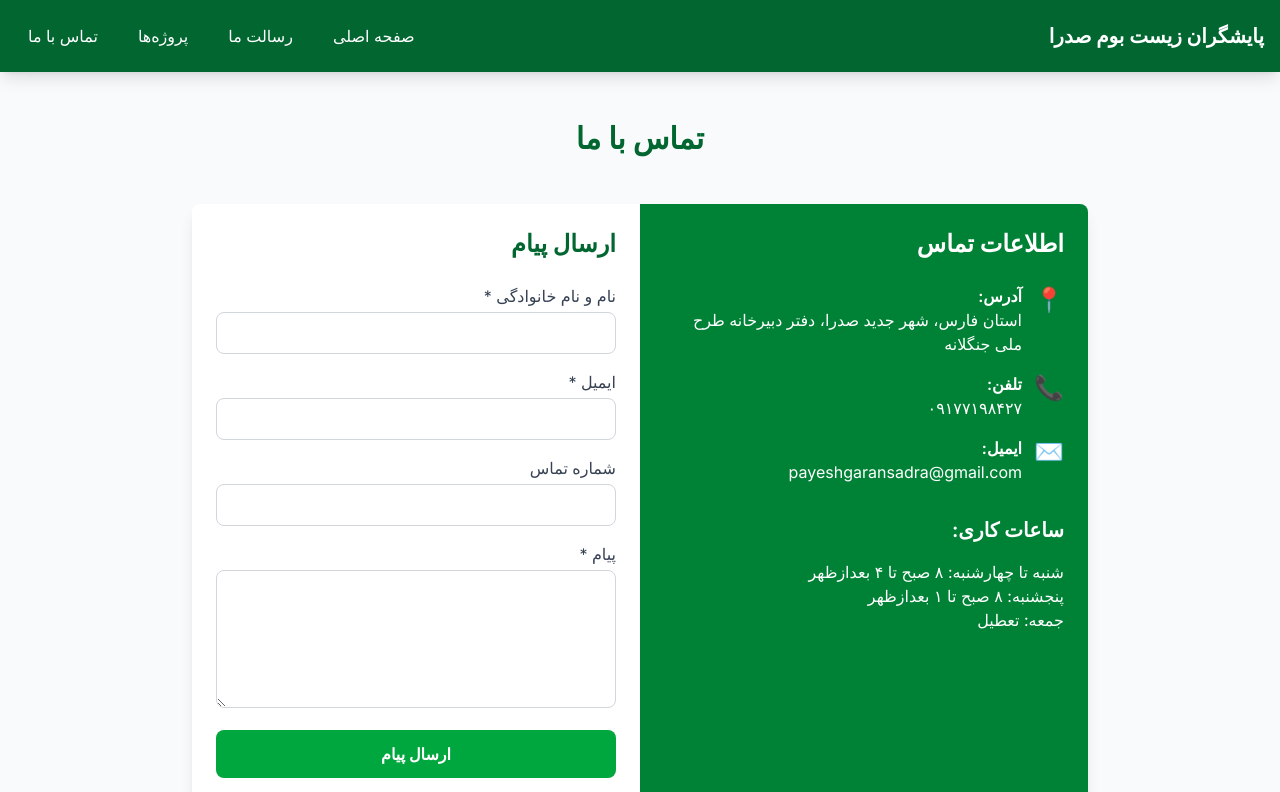
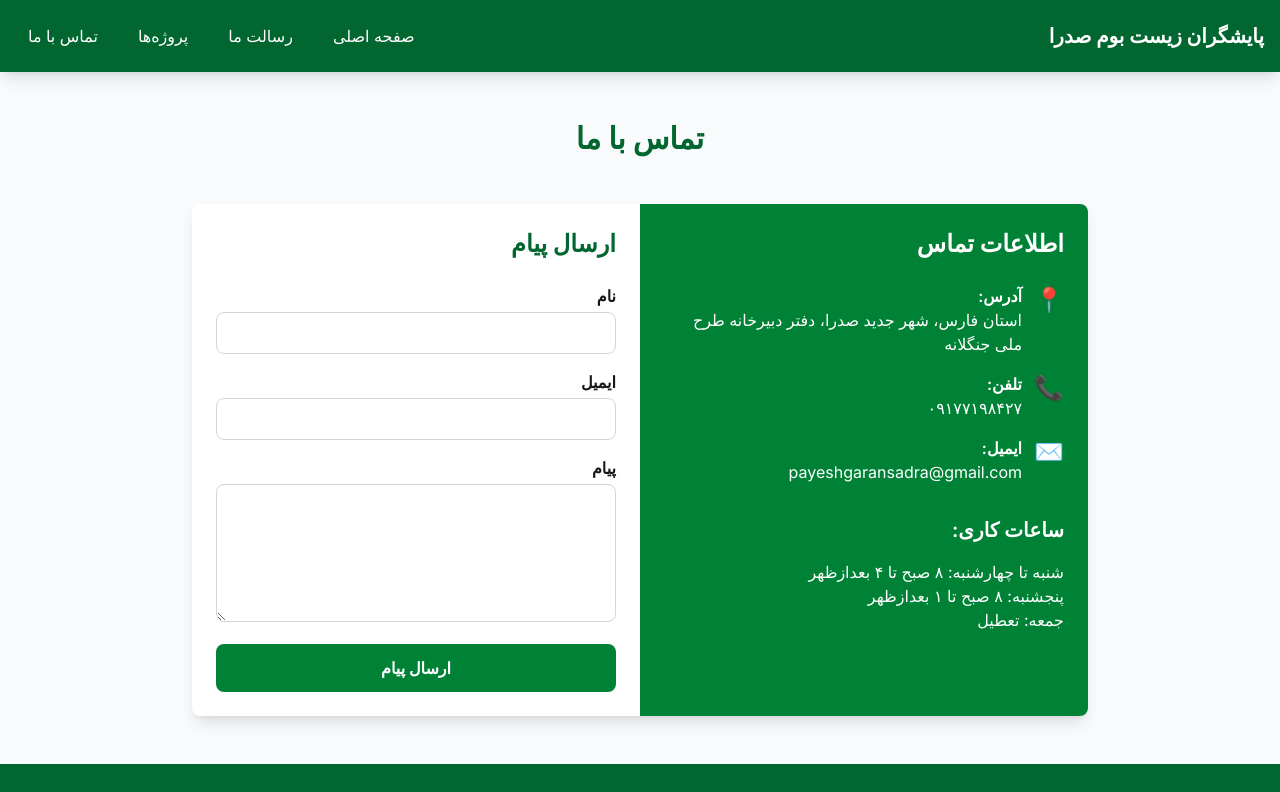
Before and after one commit to FuadModaresi/Payeshgaran, a Next.js app: page /contact in a window 1280 px wide. Shown: the top 792 px of the page. Built offline with nearby package versions, Linux system fonts and the light colour scheme.

Commit message:
fix the bug and test sending mail

```diff
--- a/src/app/api/contact/route.ts
+++ b/src/app/api/contact/route.ts
@@ -1,4 +1,3 @@
-
 import { Resend } from 'resend';
 const resend = new Resend(process.env.RESEND_API_KEY);
 
@@ -17,9 +16,9 @@ export async function POST(request: Request) {
 
     // Send email using Resend
     await resend.emails.send({
-      from: 'payeshgaransadra@gmail.com', // This should be a verified sender in Resend
+      from: 'payeshgaransadra@gmail.com', // Must be a verified sender in Resend
       to: 'payeshgaransadra@gmail.com',
-      replyTo: email,
+      reply_to: email, // <-- use reply_to instead of replyTo
       subject: 'پیام جدید از فرم تماس',
       html: `
         <p><strong>نام:</strong> ${name}</p>
--- a/src/app/contact/page.tsx
+++ b/src/app/contact/page.tsx
@@ -101,64 +101,51 @@ const ContactPage = () => {
                   </button>
                 </div>
               ) : (
-                <form onSubmit={handleSubmit} className="space-y-4">
+                <form
+                  action="https://formsubmit.co/payeshgaransadra@gmail.com"
+                  method="POST"
+                  className="space-y-4"
+                >
+                  <input type="hidden" name="_captcha" value="false" />
+                  <input type="hidden" name="_template" value="table" />
+                  {/* Name */}
                   <div>
-                    <label htmlFor="name" className="block text-gray-700 mb-1">نام و نام خانوادگی *</label>
+                    <label htmlFor="name" className="block font-semibold mb-1">نام</label>
                     <input
                       type="text"
                       id="name"
                       name="name"
-                      value={formData.name}
-                      onChange={handleChange}
                       required
-                      className="w-full px-4 py-2 border border-gray-300 rounded-lg focus:outline-none focus:ring-2 focus:ring-green-500"
+                      className="w-full border border-gray-300 rounded-lg px-3 py-2"
                     />
                   </div>
-
+                  {/* Email */}
                   <div>
-                    <label htmlFor="email" className="block text-gray-700 mb-1">ایمیل *</label>
+                    <label htmlFor="email" className="block font-semibold mb-1">ایمیل</label>
                     <input
                       type="email"
                       id="email"
                       name="email"
-                      value={formData.email}
-                      onChange={handleChange}
                       required
-                      className="w-full px-4 py-2 border border-gray-300 rounded-lg focus:outline-none focus:ring-2 focus:ring-green-500"
+                      className="w-full border border-gray-300 rounded-lg px-3 py-2"
                     />
                   </div>
-
+                  {/* Message */}
                   <div>
-                    <label htmlFor="phone" className="block text-gray-700 mb-1">شماره تماس</label>
-                    <input
-                      type="tel"
-                      id="phone"
-                      name="phone"
-                      value={formData.phone}
-                      onChange={handleChange}
-                      className="w-full px-4 py-2 border border-gray-300 rounded-lg focus:outline-none focus:ring-2 focus:ring-green-500"
-                    />
-                  </div>
-
-                  <div>
-                    <label htmlFor="message" className="block text-gray-700 mb-1">پیام *</label>
+                    <label htmlFor="message" className="block font-semibold mb-1">پیام</label>
                     <textarea
                       id="message"
                       name="message"
-                      value={formData.message}
-                      onChange={handleChange}
                       required
                       rows={5}
-                      className="w-full px-4 py-2 border border-gray-300 rounded-lg focus:outline-none focus:ring-2 focus:ring-green-500"
-                    ></textarea>
+                      className="w-full border border-gray-300 rounded-lg px-3 py-2"
+                    />
                   </div>
-
                   <button
                     type="submit"
-                    disabled={isSubmitting}
-                    className={`w-full py-3 px-6 rounded-lg text-white font-bold transition duration-300 ${isSubmitting ? 'bg-gray-400 cursor-not-allowed' : 'bg-green-600 hover:bg-green-700'}`}
+                    className="w-full bg-green-700 hover:bg-green-800 text-white font-bold py-3 px-6 rounded-lg transition duration-300"
                   >
-                    {isSubmitting ? 'در حال ارسال...' : 'ارسال پیام'}
+                    ارسال پیام
                   </button>
                 </form>
               )}
```
